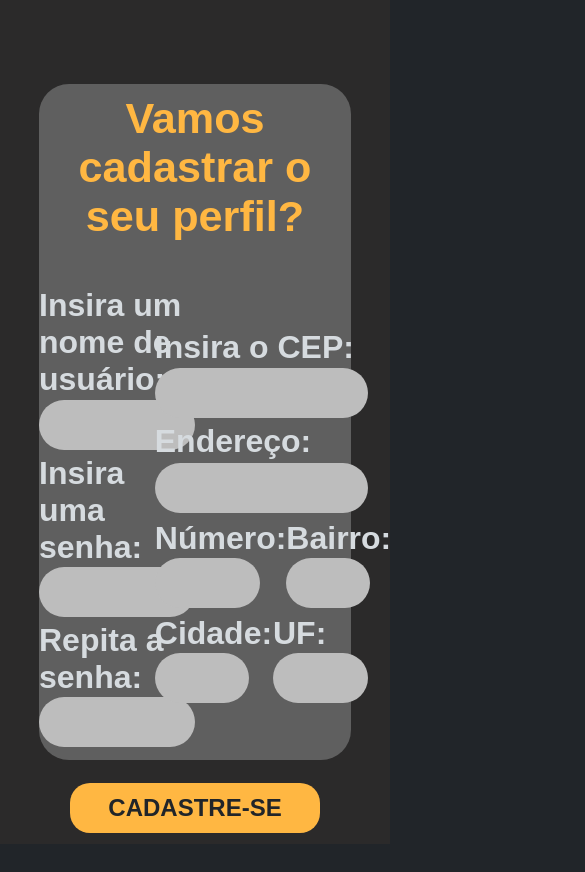
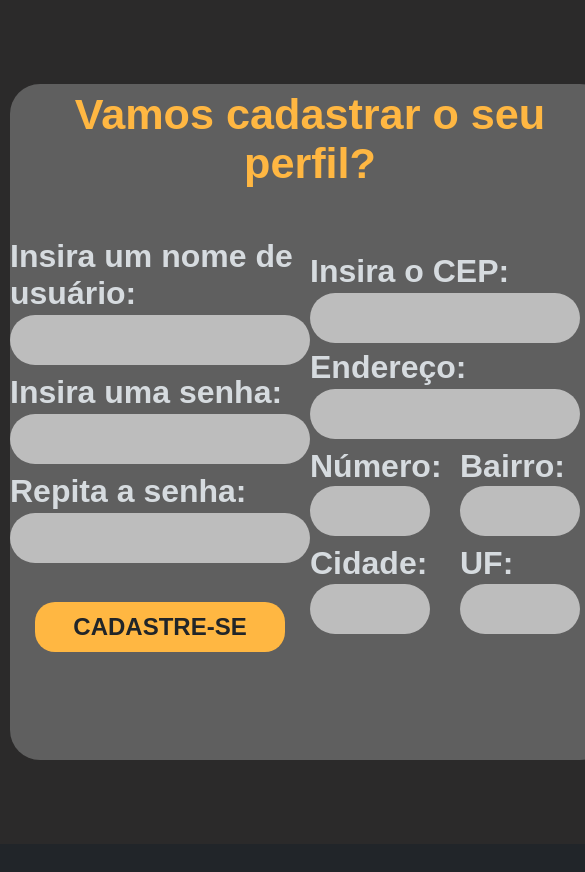
Before and after one commit to DriRaYV/Cripto_Website, a React (Create React App) app in the folder main_folder/cadastro/: page /cadastro in a window 390 px wide. Shown: the top 872 px of the page, 585 px wide, since content can reach past the window. After the commit the page ends 844 px from the top, so only its background shows below. Built offline with nearby package versions, Linux system fonts and the light colour scheme.

Commit message:
tentativa numero 1 de arrumar responsividade

```diff
--- a/main_folder/cadastro/src/index.css
+++ b/main_folder/cadastro/src/index.css
@@ -11,3 +11,7 @@ code {
   font-family: source-code-pro, Menlo, Monaco, Consolas, 'Courier New',
     monospace;
 }
+
+*{
+  overflow-x: none;
+}
--- a/main_folder/cadastro/src/loginComp/login.js
+++ b/main_folder/cadastro/src/loginComp/login.js
@@ -48,7 +48,7 @@ function Login () {
     <div id='fundo-escuro'>
       <div id='fundo-claro'>
         <h1 id='title'>
-            Seja bem vindo!!<br/><br/> Login:
+            Seja bem vindo!!<br/>Login:
         </h1>
 
         <form onChange={handleSubmit(GetData)}>
--- a/main_folder/cadastro/src/loginComp/userLogin.css
+++ b/main_folder/cadastro/src/loginComp/userLogin.css
@@ -74,7 +74,7 @@ a:hover{
 #title{
     width: 100%;
     text-align: center;
-    margin: 3% 0 5% 0;
+    margin: 3% 0 0 0;
     font-size: 270%;
 }
 
@@ -94,7 +94,7 @@ a:hover{
 }
 
 #div-button{
-    margin: 0 0 0 0;
+    margin: 30px 0 0 0;
     display: flex;
     justify-content: center;
 }
--- a/main_folder/cadastro/src/menuComp/comprar.css
+++ b/main_folder/cadastro/src/menuComp/comprar.css
@@ -55,7 +55,7 @@ a:hover{
     text-decoration: none;
 }
 
-#fundo-escuro{
+#fundo-black{
     background-color: var(--cor-background-escuro);
     width: 100vw;
     height: 100vh;
@@ -64,28 +64,28 @@ a:hover{
     align-items: center;
 }
 
-#fundo-claro{
+#fundo-light{
     background-color: var(--cor-background-claro);
     width: 80%;
     height: 80%;
     border-radius: 30px;
 }
 
-#title{
+#title-comprar{
     width: 100%;
     text-align: center;
     margin: 3% 0 5% 0;
     font-size: 270%;
 }
 
-#information2{
+#information2-comprar{
     height: 50%;
     display: flex;
     justify-content: space-around;
     align-items: center;
 }
 
-#information3{
+#information3-comprar{
     width: 50%;
     height: 100%;
     display: flex;
@@ -93,13 +93,13 @@ a:hover{
     align-items: center;
 }
 
-#div-button{
+#div-button-comprar{
     margin: 0 0 0 0;
     display: flex;
     justify-content: center;
 }
 
-#button2{
+#button2-comprar{
     width: 250px;
     height: 50px;
     background-color: var(--cor-fonte-principal);
@@ -110,11 +110,11 @@ a:hover{
     font-size: 1.5rem;
 }
 
-#button2:hover{
+#button2-comprar:hover{
     background-color: #ffffff;
 }
 
-.label-div{
+.label-div-comprar{
     font-size: 2rem;
     font-weight: 600;
     color: var(--cor-fonte-secundaria);
--- a/main_folder/cadastro/src/menuComp/comprar.js
+++ b/main_folder/cadastro/src/menuComp/comprar.js
@@ -4,19 +4,19 @@ import { Link } from "react-router-dom"
 function Comprar () {
 
   return (
-    <div id='fundo-escuro'>
-      <div id='fundo-claro'>
-        <h1 id='title'>
-            Vamos Comprar?<br/><br/>
+    <div id='fundo-black'>
+      <div id='fundo-light'>
+        <h1 id='title-comprar'>
+            Vamos Comprar?<br/>
         </h1>
 
         <form >
-          <div id='information2'>
-                <div id='information3'>
-                    <div className='label-div'>
+          <div id='information2-comprar'>
+                <div id='information3-comprar'>
+                    <div className='label-div-comprar'>
                         <label>
                            Selecione a opção de compra
-                            <div className='input-div'>
+                            <div className='input-div-comprar'>
                                 <select>
                                   <option>Bitcoin</option>
                                   <option>Ethereun</option>
@@ -35,15 +35,15 @@ function Comprar () {
                         <br/>
                         <label>
                             Quantidade
-                            <div className='input-div'>
-                                <input type="password" className='inputSenha'/>
+                            <div className='input-div-comprar'>
+                                <input type="password" className='inputSenha-comprar'/>
                             </div>
                         </label>
                     </div>
                 </div>
             </div>
-            <div id='div-button'>
-                <button type='submit' id='button2' >Comprar</button>
+            <div id='div-button-comprar'>
+                <button type='submit' id='button2-comprar' >Comprar</button>
             </div>
             <h3>Acessar Minha<Link to='/carteira'>Carteira</Link></h3>
         </form>
--- a/main_folder/cadastro/src/signComp/sign.css
+++ b/main_folder/cadastro/src/signComp/sign.css
@@ -19,8 +19,9 @@ h1{
 }
 
 #form1{
-    height: 100%;
+    height: 94%;
     width: 100%;
+    min-height: 350px;
 }
 
 label{
@@ -43,6 +44,8 @@ input{
     display: flex;
     justify-content: center;
     align-items: center;
+    min-width: 620px;
+    min-height: 100vh;
 }
 
 #light-background{
@@ -50,12 +53,14 @@ input{
     width: 80%;
     height: 80%;
     border-radius: 30px;
+    min-height: 550px;
+    min-width: 600px;
 }
 
-#title{
+#title-sign{
     width: 100%;
     text-align: center;
-    margin: 3% 0 0 0;
+    margin: 1% 0 2% 0;
     font-size: 270%;
 }
 
@@ -105,7 +110,7 @@ input{
 }
 
 #div-botao{
-    margin: -2% 0 0 0;
+    margin: 13% 0 2% 0;
     display: flex;
     justify-content: center;
 }
--- a/main_folder/cadastro/src/signComp/sign.js
+++ b/main_folder/cadastro/src/signComp/sign.js
@@ -116,7 +116,7 @@ function Sign() {
   return (
     <div id='dark-background'>
       <div id='light-background'>
-        <h1 id='title'>Vamos cadastrar o seu perfil?</h1>
+        <h1 id='title-sign'>Vamos cadastrar o seu perfil?</h1>
 
         <form id='form1' onChange={handleSubmit(GetData)}>
           <div id='information'>
@@ -142,6 +142,9 @@ function Sign() {
                     <input type="password" className='input-left' id='input-passwd2' {...register("confirmPassword")} onBlur={checkPassword} />
                   </div>
                 </label>
+                <div id='div-botao'>
+                  <button type='submit' id='bottom' onClick={submitData}>CADASTRE-SE</button>
+                </div>
               </div>
             </div>
 
@@ -198,9 +201,9 @@ function Sign() {
               </div>
             </div>
           </div>
-          <div id='div-button'>
+          {/* <div id='div-button'>
             <button type='submit' id='bottom' onClick={submitData}>CADASTRE-SE</button>
-          </div>
+          </div> */}
         </form>
       </div>
     </div>
```
